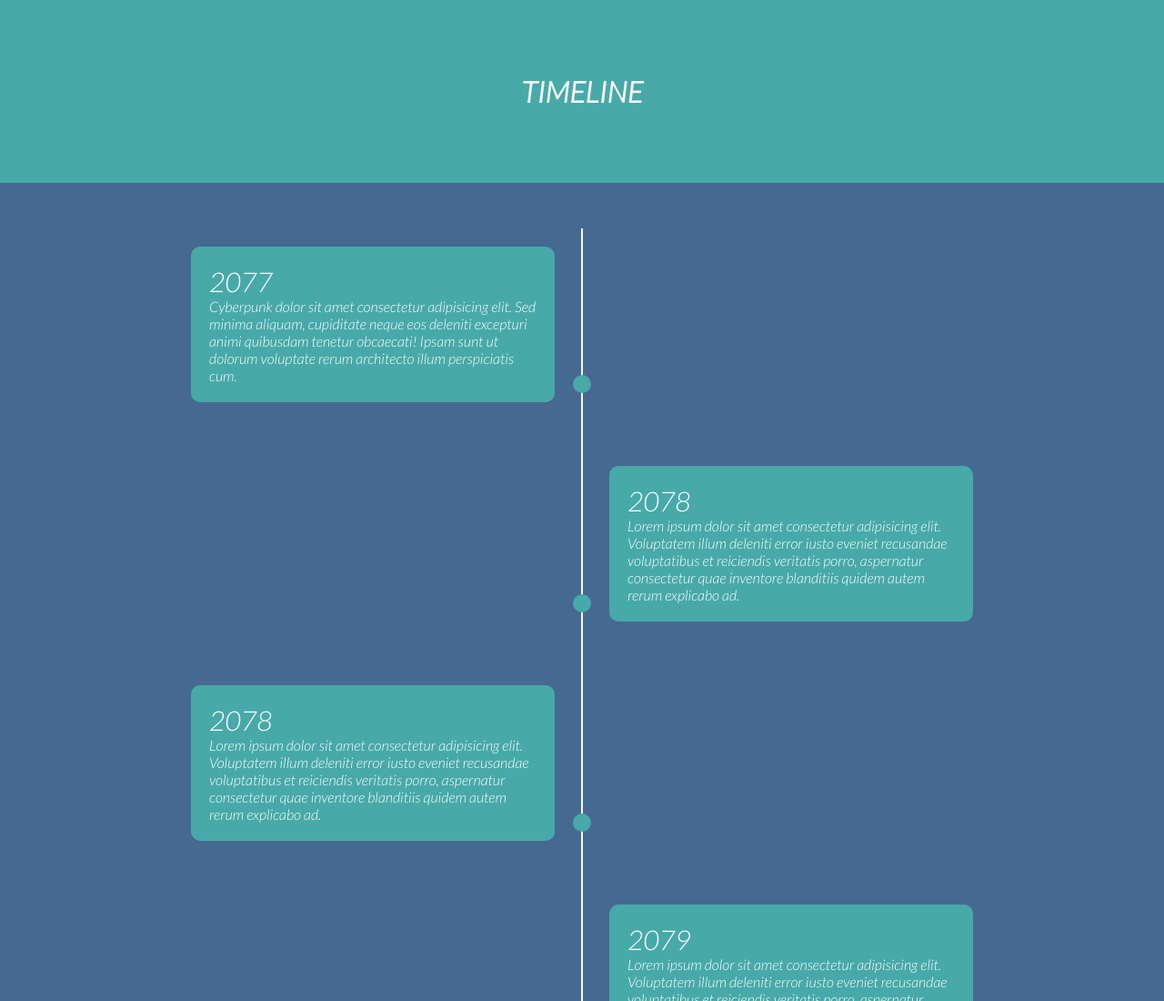
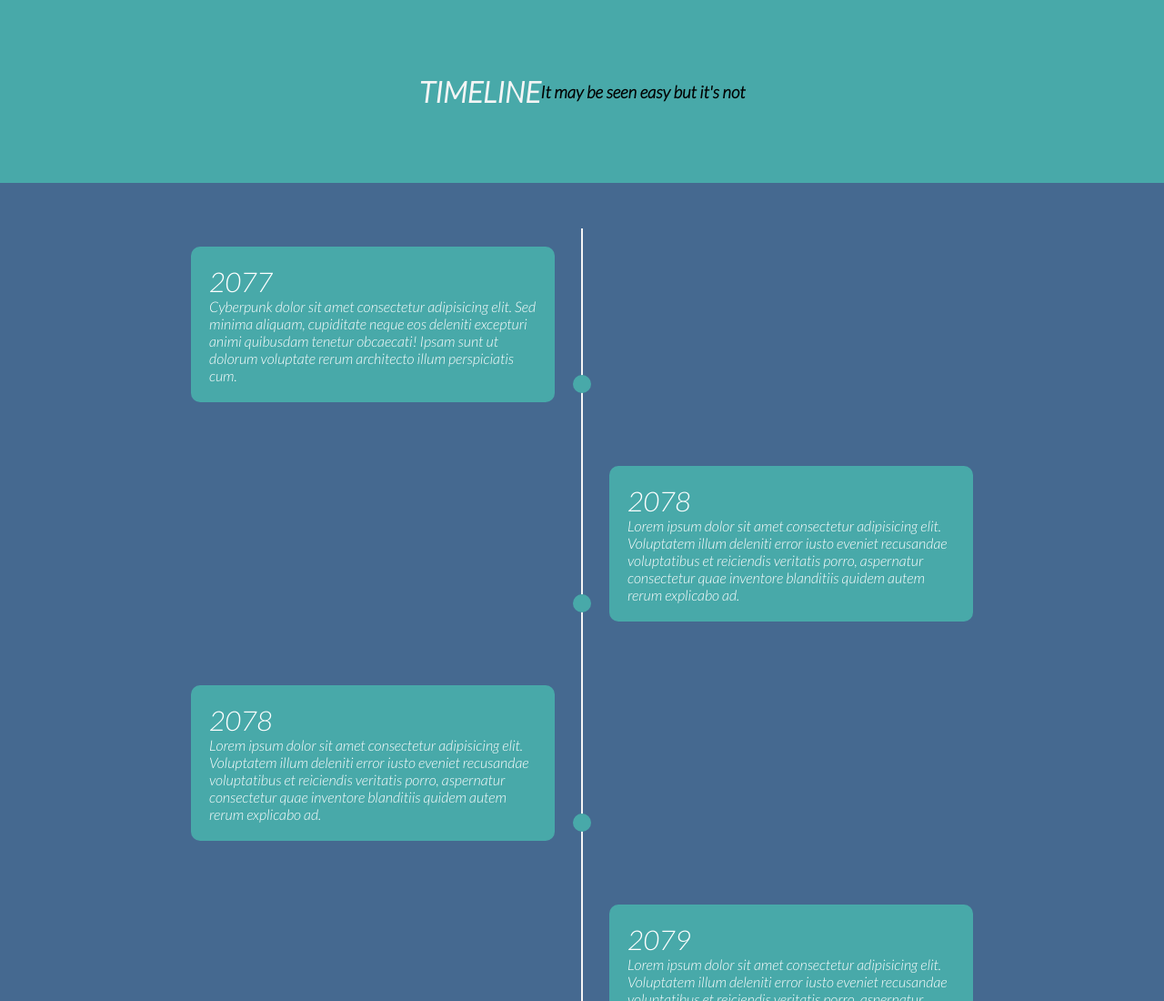
Before and after one commit to ciemnicaxdd/pai-remote, a plain HTML site: page index.html in a window 1280 px wide. Shown: the top 1100 px of the page at 91% size. Drawn offline with Linux system fonts and the light colour scheme.

Commit message:
sprawdzam czy branch dziala

```diff
--- a/index.html
+++ b/index.html
@@ -12,6 +12,7 @@
     <div class="container">
         <div id="asd">
             <h1>TIMELINE </h1>
+            <h3>It may be seen easy but it's not</h3>
         </div>
         <div class="timeline">
           <ul>
```
